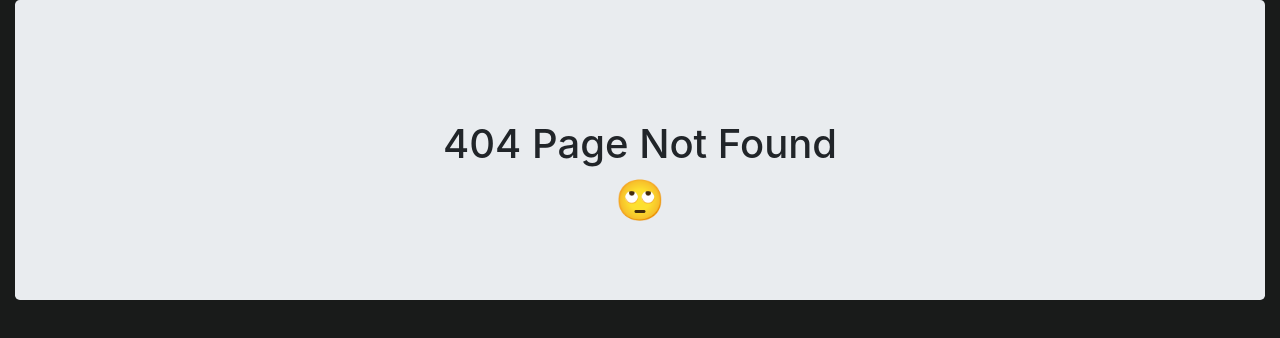
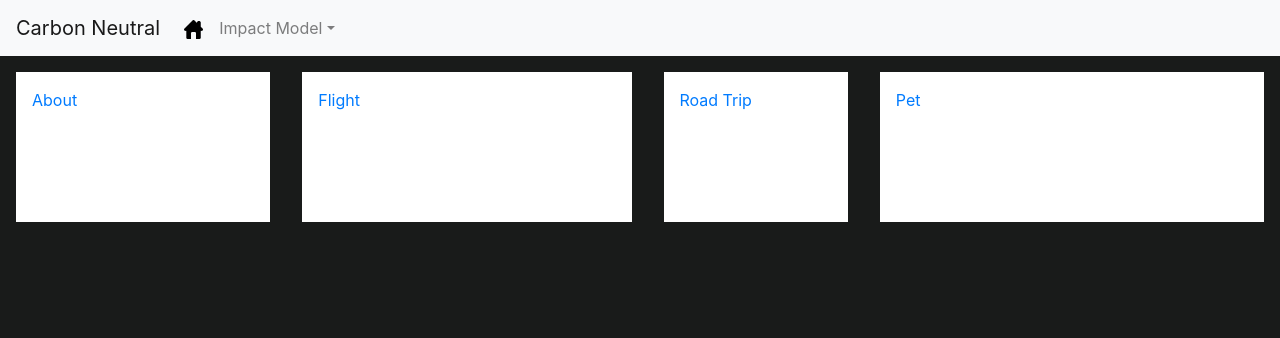
Before and after one commit to cgad/carbon-neutral, a React (Create React App) app in the folder client/: page /masonry in a window 1280 px wide. Before the commit this address had no page. Shown: the top 338 px of the page. Built offline with nearby package versions, Linux system fonts and the light colour scheme.

Commit message:
Masonry layout testing to switch app styling over

```diff
--- a/client/public/index.html
+++ b/client/public/index.html
@@ -6,6 +6,7 @@
     <link rel="stylesheet" type="text/css" href="styling/style.css">
     <link rel="stylesheet" type="text/css" href="styling/footprint.css">
     <link rel="stylesheet" type="text/css" href="styling/flight.css">
+    <link rel="stylesheet" type="text/css" href="styling/masonry.css">
     <script src="https://code.jquery.com/jquery-3.3.1.slim.min.js" integrity="sha384-q8i/X+965DzO0rT7abK41JStQIAqVgRVzpbzo5smXKp4YfRvH+8abtTE1Pi6jizo" crossorigin="anonymous"></script>
     <script src="https://cdnjs.cloudflare.com/ajax/libs/popper.js/1.14.3/umd/popper.min.js" integrity="sha384-ZMP7rVo3mIykV+2+9J3UJ46jBk0WLaUAdn689aCwoqbBJiSnjAK/l8WvCWPIPm49" crossorigin="anonymous"></script>
     <script src="https://stackpath.bootstrapcdn.com/bootstrap/4.1.3/js/bootstrap.min.js" integrity="sha384-ChfqqxuZUCnJSK3+MXmPNIyE6ZbWh2IMqE241rYiqJxyMiZ6OW/JmZQ5stwEULTy" crossorigin="anonymous"></script>
--- /dev/null
+++ b/client/public/styling/masonry.css
@@ -0,0 +1,56 @@
+/* Box-sizing reset: https://w3bits.com/?p=3225 */
+html {
+  box-sizing: border-box;
+}
+
+*,
+*:before,
+*:after {
+  box-sizing: inherit;
+}
+
+/* Masonry container */
+.masonry {
+  display: flex;
+  flex-flow: row wrap;
+  width: 100%;
+}
+
+/* Masonry brick */
+.masonry-brick {
+  flex: auto;
+  height: 150px;
+  min-width: 150px;
+  margin: 16px; /* Some gutter */
+  /* --Goal-- margin total 16px between boxes */
+  background: white;
+  padding: 16px;
+}
+
+/* Select element based on source order */
+.masonry-brick:nth-child(4n+1) {
+  width: 250px;
+}
+
+.masonry-brick:nth-child(4n+2) {
+  width: 325px;
+}
+
+.masonry-brick:nth-child(4n+3) {
+  width: 180px;
+}
+
+.masonry-brick:nth-child(4n+4) {
+  width: 380px;
+}
+
+/* Masonry on small-sized screens */
+
+/* --Goal-- 1 column, no left or right margin */
+
+/* @media screen and (max-width: 600px){
+  .masonry-brick {
+    column-count: 1;
+    margin: 16px 0 16px 0;
+  }
+} */
--- a/client/src/App.js
+++ b/client/src/App.js
@@ -5,6 +5,7 @@ import Roadtrip from "./pages/Roadtrip/Roadtrip";
 import Flight from "./pages/Flight/Flight";
 import Pet from "./pages/Pet/Pet";
 import NoMatch from "./pages/NoMatch/NoMatch";
+import Masonry from "./pages/masonry.js";
 
 const App = () => (
   <Router>
@@ -15,6 +16,7 @@ const App = () => (
         <Route exact path="/roadtrip" component={Roadtrip} />
         <Route exact path="/flight" component={Flight} />
         <Route exact path="/pet" component={Pet} />
+        <Route exact path="/masonry" component={Masonry} />
         <Route component={NoMatch} />
       </Switch>
     </div>
--- /dev/null
+++ b/client/src/pages/masonry.js
@@ -0,0 +1,37 @@
+import React, { Component } from "react";
+import { Link } from "react-router-dom";
+import Nav from "../components/Nav";
+
+class Masonry extends Component {
+  state = {
+    searched: [],
+    model: ""
+  };
+
+  render() {
+    return (
+      <div>
+        <Nav></Nav>
+        <div class="masonry">
+          {/* <div class="item">
+            blahblahblahblahblahblahblahblahblahblahblahblahblahblahblahblahblahblahblahblahblahblahblahblahblahblahblahblahblahblahblahblahblahblahblahblahblahblahblahblahblahblahblahblah
+          </div> */}
+          <div class="masonry-brick">
+            <Link to="/">About</Link>
+          </div>
+          <div class="masonry-brick">
+            <Link to="/flight">Flight</Link>
+          </div>
+          <div class="masonry-brick">
+            <Link to="/roadtrip">Road Trip</Link>
+          </div>
+          <div class="masonry-brick">
+            <Link to="/pet">Pet</Link>
+          </div>
+        </div>
+      </div>
+    )
+  }
+}
+
+export default Masonry;
```
